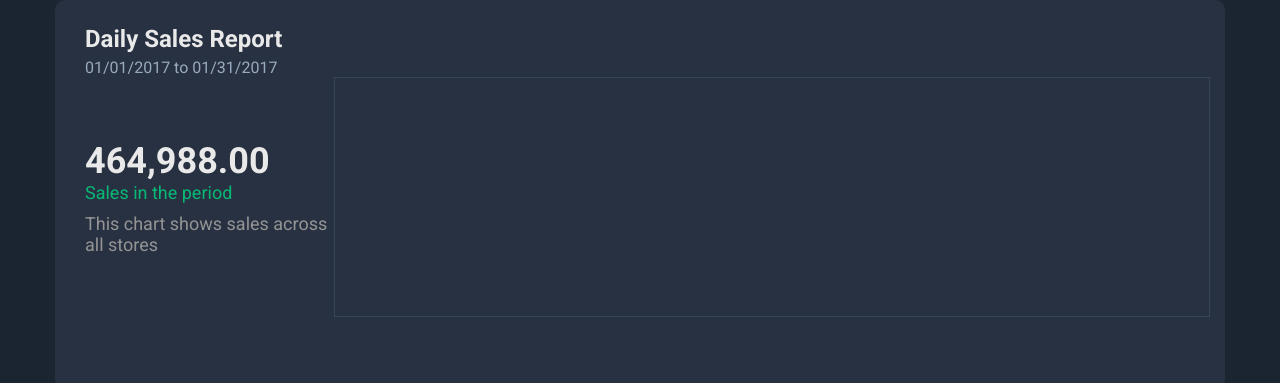
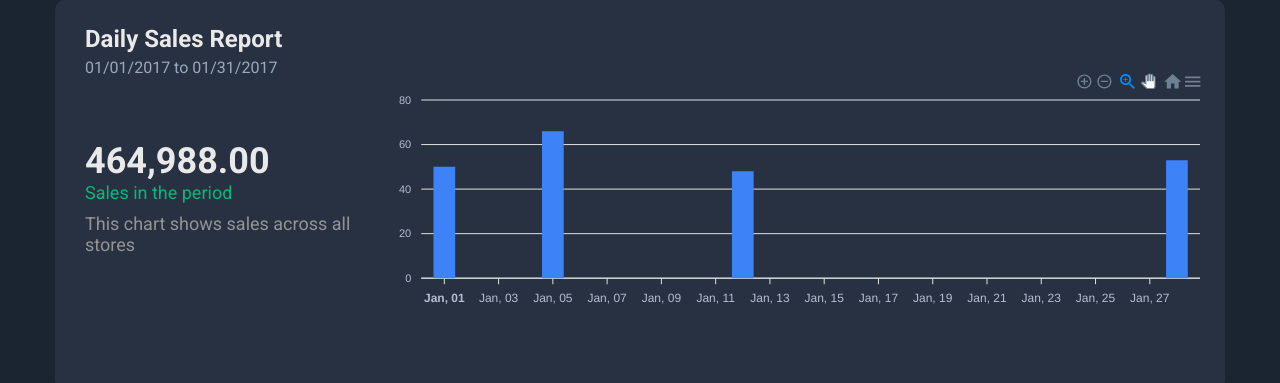
Before and after one commit to silviomori/devsuperior-dssales, a React (Create React App) app in the folder front-web/: page / in a window 1280 px wide. Shown: the part 230-613 px from the top of the page. Built offline with nearby package versions, Linux system fonts and the light colour scheme.

Commit message:
Include a bar chart in the sales-by-date component

```diff
--- a/front-web/package.json
+++ b/front-web/package.json
@@ -10,7 +10,9 @@
     "@types/node": "^16.11.22",
     "@types/react": "^17.0.39",
     "@types/react-dom": "^17.0.11",
+    "apexcharts": "^3.33.1",
     "react": "^17.0.2",
+    "react-apexcharts": "^1.3.9",
     "react-dom": "^17.0.2",
     "react-flatpickr": "^3.10.7",
     "react-scripts": "5.0.0",
--- /dev/null
+++ b/front-web/src/components/sales-by-date/helpers.ts
@@ -0,0 +1,55 @@
+import { ApexOptions } from 'apexcharts';
+
+export const chartOptions = {
+  legend: {
+    show: false
+  },
+  noData: {
+    text: 'No data',
+    align: 'center',
+    verticalAlign: 'middle',
+    offsetY: -15,
+    style: {
+      color: '#FFF',
+      fontSize: '18px',
+      fontFamily: 'Roboto, sans-serif'
+    }
+  },
+  chart: {
+    foreColor: '#b4bed2',
+    height: 240,
+    with: 1000
+  },
+  plotOptions: {
+    bar: {
+      horizontal: false,
+      columnWidth: '20%',
+      endingShape: 'rounded'
+    }
+  },
+  dataLabels: {
+    enabled: false
+  },
+  stroke: {
+    show: false
+  },
+  xaxis: {
+    type: 'datetime',
+    labels: {
+      format: 'MMM, dd'
+    }
+  },
+  yaxis: {},
+  fill: {
+    opacity: 1,
+    colors: ['#3e82f7']
+  },
+  tooltip: {
+    theme: 'dark',
+    y: {
+      formatter: function (val: number) {
+        return `$ ${val}`;
+      }
+    }
+  }
+} as ApexOptions;
--- a/front-web/src/components/sales-by-date/index.tsx
+++ b/front-web/src/components/sales-by-date/index.tsx
@@ -1,4 +1,13 @@
 import './styles.css';
+import ReactApexChart from 'react-apexcharts';
+import { chartOptions } from './helpers';
+
+const initialData = [
+  { x: '2017-01-01', y: 50 },
+  { x: '2017-01-05', y: 66 },
+  { x: '2017-01-12', y: 48 },
+  { x: '2017-01-28', y: 53 }
+];
 
 function SalesByDate() {
   return (
@@ -15,7 +24,15 @@ function SalesByDate() {
             This chart shows sales across all stores
           </span>
         </div>
-        <div className="sales-by-date-chart"></div>
+        <div className="sales-by-date-chart">
+          <ReactApexChart
+            options={chartOptions}
+            series={[{ name: 'Sales', data: initialData }]}
+            type="bar"
+            height={240}
+            width="100%"
+          />
+        </div>
       </div>
     </div>
   );
--- a/front-web/src/components/sales-by-date/styles.css
+++ b/front-web/src/components/sales-by-date/styles.css
@@ -16,6 +16,7 @@
   height: 240px;
   display: flex;
   align-items: center;
+  justify-content: space-around;
 }
 
 .sales-by-date-quantity-value {
@@ -35,7 +36,5 @@
 }
 
 .sales-by-date-chart {
-  border: 1px solid var(--light-gray-150);
-  height: 100%;
-  width: 100%;
+  width: 890px;
 }
```
Also changed, not shown: 1 other file (tests, documents, lock files or other folders).
